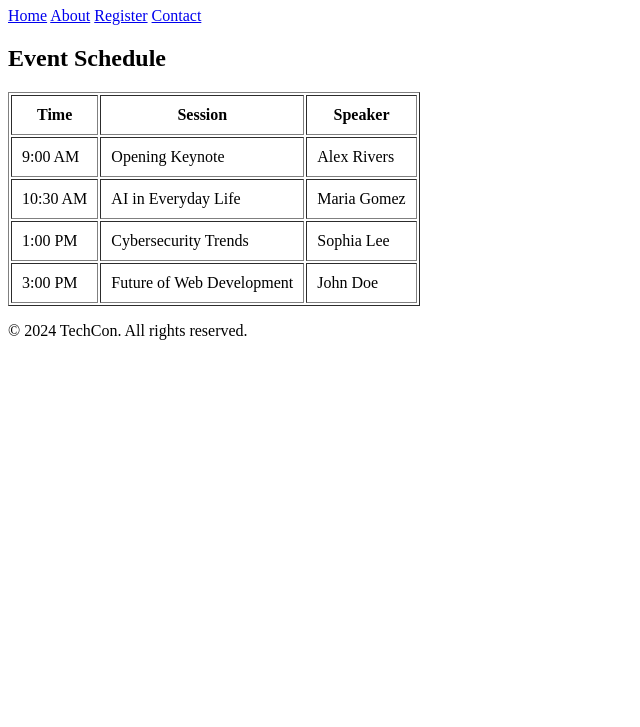
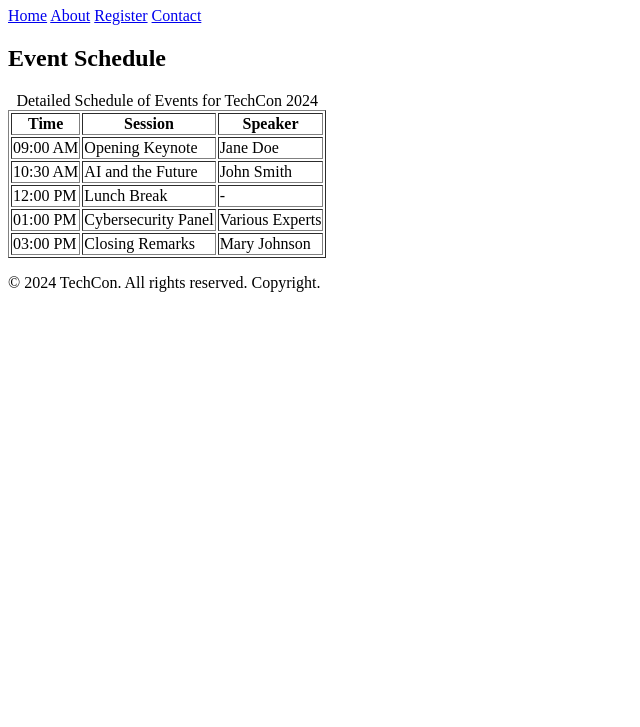
Before and after one commit to van-rodney/TechCon_HTML, a plain HTML site: page techcon_website/schedule.html in a window 1280 px wide. Shown: the part 73-800 px from the top of the page, without its empty margins (0-640 px from the left). Drawn offline with Linux system fonts and the light colour scheme.

Commit message:
Fix schedule page: add table, caption, scoped headers, and copyright

```diff
--- a/techcon_website/schedule.html
+++ b/techcon_website/schedule.html
@@ -2,13 +2,13 @@
 <html lang="en">
 <head>
   <meta charset="UTF-8" />
-  <meta name="viewport" content="width=device-width, initial-scale=1.0" />
-  <title>TechCon 2024 Schedule</title>
+  <meta name="viewport" content="width=device-width, initial-scale=1.0"/>
+  <title>Schedule - TechCon 2024</title>
 </head>
 <body>
 
   <header>
-    <h1>TechCon 2024 Schedule</h1>
+    <h1>Schedule - TechCon 2024</h1>
     <nav>
       <a href="index.html">Home</a>
       <a href="about.html">About</a>
@@ -20,34 +20,40 @@
   <main>
     <section>
       <h2>Event Schedule</h2>
-      <table border="1" cellpadding="10">
+      <table border="1">
+        <caption>Detailed Schedule of Events for TechCon 2024</caption>
         <thead>
           <tr>
-            <th>Time</th>
-            <th>Session</th>
-            <th>Speaker</th>
+            <th scope="col">Time</th>
+            <th scope="col">Session</th>
+            <th scope="col">Speaker</th>
           </tr>
         </thead>
         <tbody>
           <tr>
-            <td>9:00 AM</td>
+            <td>09:00 AM</td>
             <td>Opening Keynote</td>
-            <td>Alex Rivers</td>
+            <td>Jane Doe</td>
           </tr>
           <tr>
             <td>10:30 AM</td>
-            <td>AI in Everyday Life</td>
-            <td>Maria Gomez</td>
+            <td>AI and the Future</td>
+            <td>John Smith</td>
           </tr>
           <tr>
-            <td>1:00 PM</td>
-            <td>Cybersecurity Trends</td>
-            <td>Sophia Lee</td>
+            <td>12:00 PM</td>
+            <td>Lunch Break</td>
+            <td>-</td>
           </tr>
           <tr>
-            <td>3:00 PM</td>
-            <td>Future of Web Development</td>
-            <td>John Doe</td>
+            <td>01:00 PM</td>
+            <td>Cybersecurity Panel</td>
+            <td>Various Experts</td>
+          </tr>
+          <tr>
+            <td>03:00 PM</td>
+            <td>Closing Remarks</td>
+            <td>Mary Johnson</td>
           </tr>
         </tbody>
       </table>
@@ -55,7 +61,7 @@
   </main>
 
   <footer>
-    <p>&copy; 2024 TechCon. All rights reserved.</p>
+    <p>&copy; 2024 TechCon. All rights reserved. Copyright.</p>
   </footer>
 
 </body>
```
